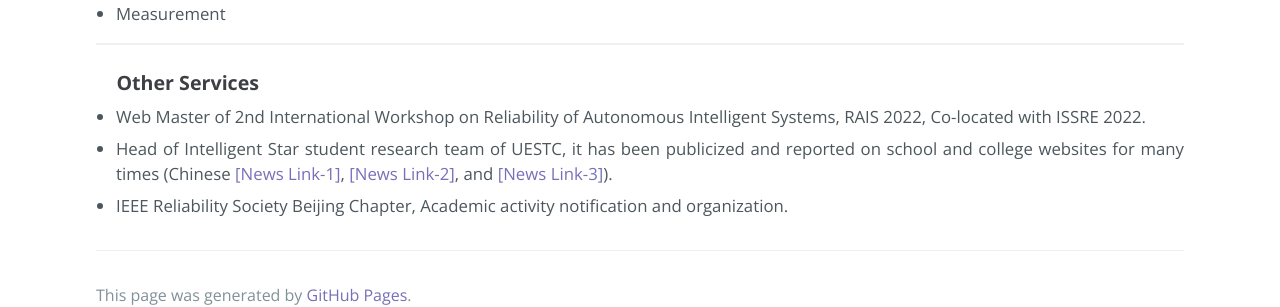
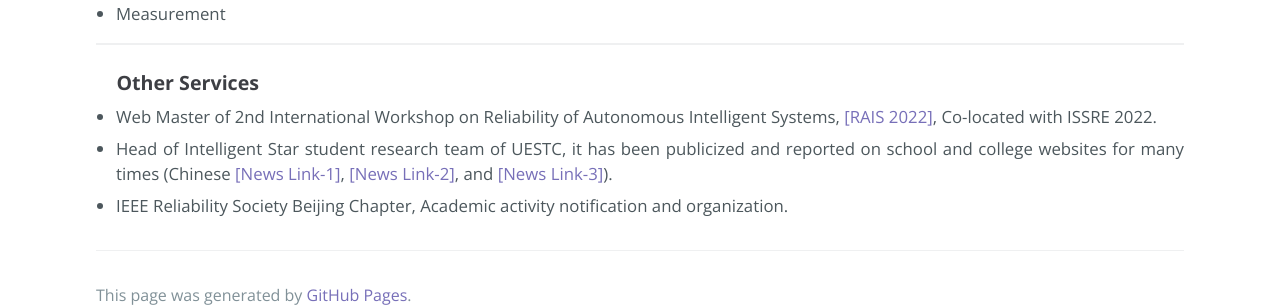
Before and after one commit to WH-HuanWang/WH-HuanWang.github.io, a Jekyll site: the page built from index.md, in a window 1280 px wide and 900 px high, scrolled down 4852 px. Shown: the part 561-868 px from the top of the window. Built offline with Jekyll 4.4.1, drawn with Linux system fonts in a browser that asks for light colours; part of the change alters nothing that is shown.

```diff
--- a/index.md
+++ b/index.md
@@ -142,6 +142,6 @@ B.S. Mechanical design, manufacturing and automation, School of mechanical and e
 * * *
 ### &nbsp;&nbsp;&nbsp; <b>Other Services</b>
 
-* Web Master of 2nd International Workshop on Reliability of Autonomous Intelligent Systems, RAIS 2022, Co-located with ISSRE 2022.
+* Web Master of 2nd International Workshop on Reliability of Autonomous Intelligent Systems, [[RAIS 2022]](https://rais-workshop.github.io/), Co-located with ISSRE 2022.
 * Head of Intelligent Star student research team of UESTC, it has been publicized and reported on school and college websites for many times (Chinese [[News Link-1]](https://news.uestc.edu.cn/?n=UestcNews.Front.DocumentV2.ArticlePage&Id=81320), [[News Link-2]](https://www.gla.uestc.edu.cn/info/1083/11045.htm), and [[News Link-3]](https://www.gla.uestc.edu.cn/info/1083/9935.htm)).
 * IEEE Reliability Society Beijing Chapter, Academic activity notification and organization.
```
